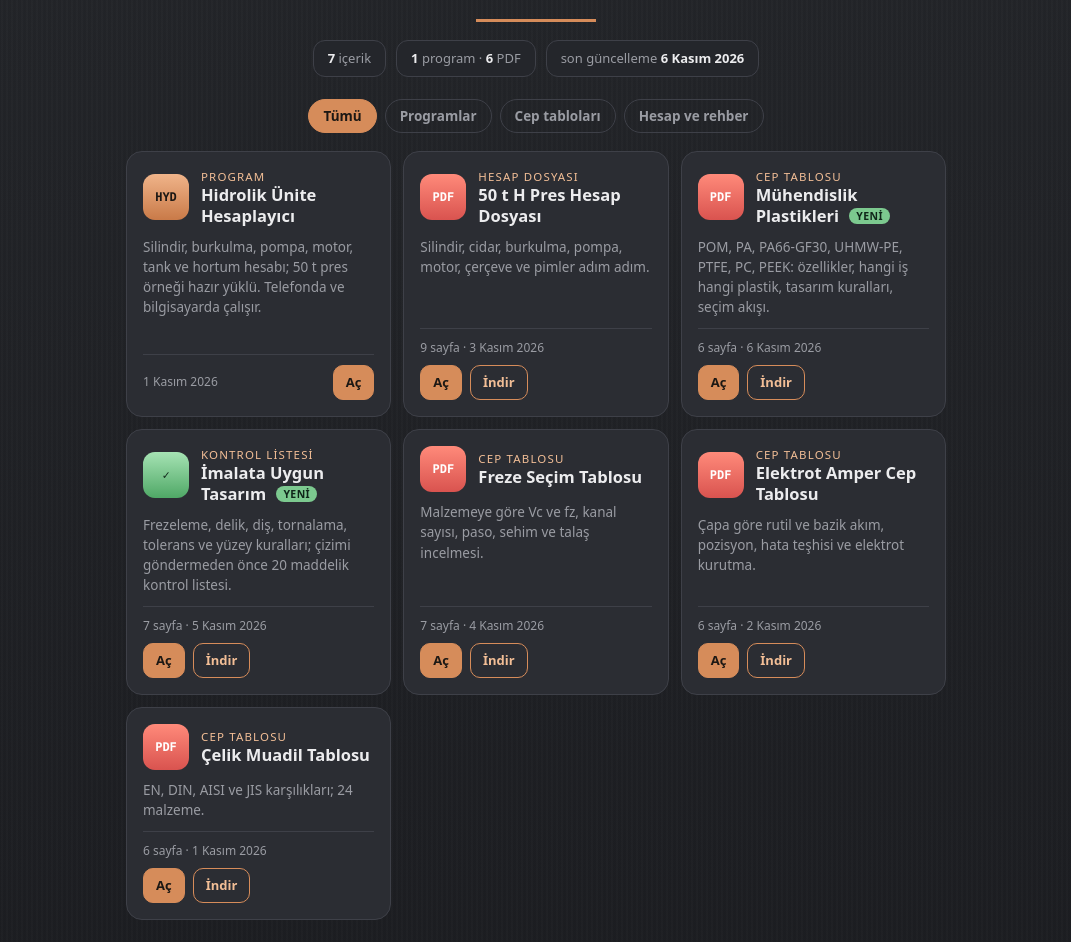
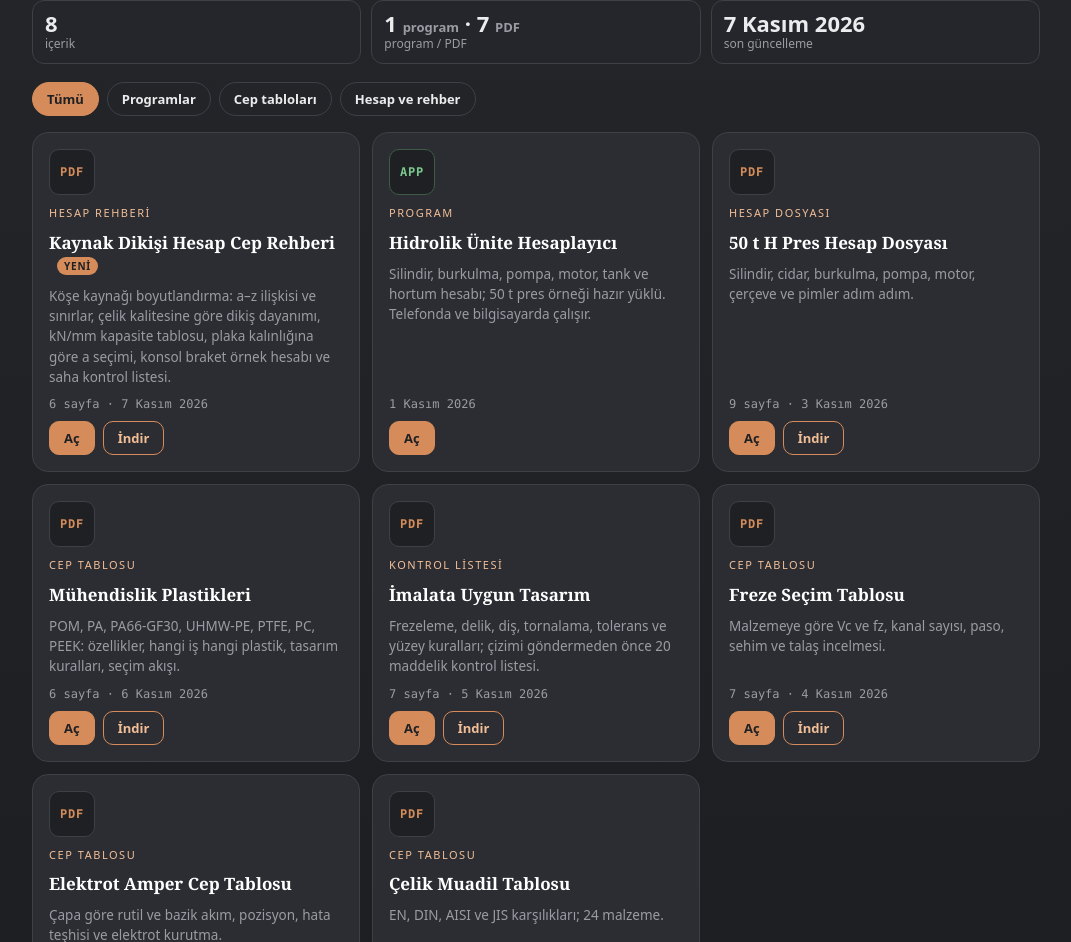
Before and after one commit to teknikmekanik/Abone, a plain HTML site: page index.html in a window 1280 px wide. Shown: the part 170-1112 px from the top of the page, without its empty margins (104-1175 px from the left). Drawn offline with Linux system fonts and the light colour scheme.

Commit message:
Add files via upload

```diff
--- a/index.html
+++ b/index.html
@@ -2,52 +2,65 @@
 <html lang="tr">
 <head>
 <meta charset="utf-8">
-<meta name="robots" content="noindex,nofollow">
-<meta name="viewport" content="width=device-width,initial-scale=1">
+<meta name="viewport" content="width=device-width, initial-scale=1">
+<meta name="robots" content="noindex, nofollow">
+<meta name="theme-color" content="#1e2327">
 <title>Teknik Mekanik · Abone Arşivi</title>
 <style>
-:root{--line:#3e4048;--txt:#ececee;--sub:#9a9ca3;--cop:#d68c5a;--cop2:#f2be96;--panel:#2b2d33;--panel2:#24262b;--red:#d9534f;--grn:#7cc98f}
+:root{
+  --cop:#d68c5a; --cop2:#f2be96; --txt:#ececee; --sub:#9a9ca3;
+  --panel:#2b2d33; --panel2:#24262b; --line:#3e4048; --red:#d9534f; --grn:#7cc98f;
+}
 *{box-sizing:border-box}
 html{background:#1e2024}
 body{margin:0;color:var(--txt);font:15px/1.5 system-ui,-apple-system,"Segoe UI",Roboto,Arial,sans-serif;
-background:repeating-linear-gradient(90deg,rgba(255,255,255,.012) 0 2px,rgba(0,0,0,.02) 2px 5px),linear-gradient(#24262a,#1a1b1f);min-height:100vh;padding:0 16px 48px}
-.wrap{max-width:820px;margin:0 auto}
-header{display:flex;align-items:center;justify-content:space-between;gap:12px;padding:18px 0;border-bottom:1px solid var(--line);flex-wrap:wrap}
-.logo{display:flex;align-items:center;gap:10px;font:700 15px ui-monospace,Menlo,Consolas,monospace;letter-spacing:.06em;color:var(--txt);text-decoration:none}
-.logo b{border:2px solid var(--txt);padding:2px 7px}
-.badge{background:linear-gradient(#f0b48a,#c97a48);color:#1c1814;font-weight:700;font-size:13px;padding:6px 14px;border-radius:20px;letter-spacing:.04em}
-h1{font:700 clamp(30px,6vw,44px)/1.15 Georgia,"Times New Roman",serif;text-align:center;margin:30px 0 6px;text-wrap:balance}
-.lead{text-align:center;color:var(--cop);font-weight:700;letter-spacing:.12em;font-size:13px;margin:0}
-.rule{width:120px;height:3px;background:var(--cop);margin:14px auto 18px}
-.stats{display:flex;justify-content:center;gap:10px;flex-wrap:wrap;margin-bottom:22px}
-.stat{background:var(--panel2);border:1px solid var(--line);border-radius:12px;padding:8px 14px;font-size:13px;color:var(--sub)}
-.stat b{color:var(--txt);font-variant-numeric:tabular-nums}
-.chips{display:flex;gap:8px;flex-wrap:wrap;justify-content:center;margin:0 0 18px}
-.chip{background:transparent;color:var(--sub);border:1px solid var(--line);border-radius:20px;padding:7px 14px;font:600 13.5px system-ui,sans-serif;cursor:pointer}
-.chip[aria-pressed="true"]{background:var(--cop);border-color:var(--cop);color:#1c1814}
+  background:linear-gradient(180deg,#24262a 0%,#1a1b1f 100%);min-height:100vh}
+.wrap{max-width:1040px;margin:0 auto;padding:18px 16px 40px}
+header{display:flex;align-items:center;justify-content:space-between;gap:12px;padding:6px 0 14px;border-bottom:1px solid var(--line)}
+.logo{display:flex;align-items:center;gap:10px;text-decoration:none;color:var(--txt);
+  font:13px ui-monospace,Menlo,Consolas,monospace;letter-spacing:.08em}
+.logo b{font-size:26px;font-weight:700;letter-spacing:0}
+.badge{background:var(--cop);color:#1e2024;font:700 11px/1 system-ui,sans-serif;letter-spacing:.06em;
+  padding:8px 12px;border-radius:999px;white-space:nowrap}
+h1{font:700 34px/1.15 Georgia,"Times New Roman",serif;margin:22px 0 4px}
+.lead{color:var(--cop);font-size:12px;letter-spacing:.18em;margin:0 0 18px}
+.stats{display:grid;grid-template-columns:repeat(3,1fr);gap:10px;margin:0 0 18px}
+.stat{background:var(--panel2);border:1px solid var(--line);border-radius:12px;padding:10px 12px;color:var(--sub);font-size:12px}
+.stat b{display:block;color:var(--txt);font-size:22px;font-variant-numeric:tabular-nums;line-height:1.1}
+.stat b small{font-size:13px;color:var(--sub);font-weight:600}
+.chips{display:flex;flex-wrap:wrap;gap:8px;margin:0 0 16px}
+.chip{background:transparent;border:1px solid var(--line);color:var(--txt);border-radius:999px;padding:7px 14px;
+  font:600 13px system-ui,sans-serif;cursor:pointer}
+.chip[aria-pressed="true"]{background:var(--cop);border-color:var(--cop);color:#1e2024}
 .grid{display:grid;grid-template-columns:repeat(auto-fill,minmax(250px,1fr));gap:12px}
-.card{display:flex;flex-direction:column;gap:10px;background:var(--panel);border:1px solid var(--line);border-radius:16px;padding:16px;min-width:0}
-.card:hover{border-color:var(--cop)}
-.top{display:flex;align-items:center;gap:12px}
-.ic{flex:0 0 46px;height:46px;border-radius:12px;display:grid;place-items:center;font:700 12px ui-monospace,Menlo,Consolas,monospace;color:#1c1814;background:linear-gradient(#f0b48a,#c97a48)}
-.ic.pdf{background:linear-gradient(#ff8a7a,var(--red));color:#fff}
-.ic.chk{background:linear-gradient(#a6e3b4,#4fa866);color:#10261a}
-.title{font-weight:700;font-size:16.5px;line-height:1.25}
-.kind{font-size:11.5px;letter-spacing:.1em;text-transform:uppercase;color:var(--cop2)}
-.desc{color:var(--sub);font-size:13.5px;flex:1}
-.meta{display:flex;justify-content:space-between;align-items:center;font-size:12px;color:var(--sub);border-top:1px solid var(--line);padding-top:10px;gap:8px;flex-wrap:wrap}
-.btns{display:flex;gap:8px}
-.btn{font-weight:700;font-size:13px;text-decoration:none;border-radius:10px;padding:7px 12px;border:1px solid var(--cop);color:var(--cop2)}
-.btn.main{background:var(--cop);color:#1c1814}
-.new{background:var(--grn);color:#10261a;font-size:10.5px;font-weight:800;border-radius:8px;padding:1px 7px;margin-left:6px;vertical-align:2px;letter-spacing:.04em}
-h2{font-size:13px;letter-spacing:.12em;color:var(--sub);text-transform:uppercase;margin:30px 0 10px}
-.log{list-style:none;padding:0;margin:0;border-left:2px solid var(--line)}
-.log li{padding:4px 0 4px 14px;font-size:13.5px;color:var(--sub);position:relative}
-.log li::before{content:"";position:absolute;left:-6px;top:11px;width:10px;height:10px;border-radius:50%;background:var(--cop)}
-.log b{color:var(--txt);font-variant-numeric:tabular-nums}
-.note{margin-top:26px;padding:12px 14px;border-radius:12px;border-left:5px solid var(--cop);background:rgba(214,140,90,.08);font-size:13.5px}
-.foot{color:var(--sub);font-size:12px;text-align:center;margin-top:20px;line-height:1.6}
-.foot a{color:var(--cop2)}
+.card{display:flex;flex-direction:column;gap:10px;background:var(--panel);border:1px solid var(--line);
+  border-radius:16px;padding:16px;transition:border-color .15s,transform .15s}
+.card:hover{border-color:var(--cop);transform:translateY(-2px)}
+.card[hidden]{display:none}
+.ic{width:46px;height:46px;border-radius:10px;display:grid;place-items:center;
+  font:700 12px ui-monospace,Menlo,Consolas,monospace;letter-spacing:.06em;background:#1e2024;border:1px solid var(--line);color:var(--cop2)}
+.ic.pdf{color:var(--cop)}
+.ic.app{color:var(--grn);border-color:#3f5a47}
+.kind{font-size:11px;letter-spacing:.14em;text-transform:uppercase;color:var(--cop2)}
+.title{font:700 17px/1.3 Georgia,"Times New Roman",serif;color:#fff}
+.new{display:inline-block;vertical-align:middle;margin-left:8px;background:var(--cop);color:#1e2024;
+  font:700 10px/1 system-ui,sans-serif;letter-spacing:.08em;padding:4px 7px;border-radius:999px}
+.desc{color:var(--sub);font-size:13.5px;margin:0}
+.meta{color:var(--sub);font:12px ui-monospace,Menlo,Consolas,monospace;margin-top:auto}
+.btns{display:flex;gap:8px;flex-wrap:wrap}
+.btn{display:inline-block;border:1px solid var(--cop);color:var(--cop2);text-decoration:none;border-radius:10px;
+  padding:7px 14px;font:700 13px system-ui,sans-serif}
+.btn.main{background:var(--cop);color:#1e2024}
+.btn:hover{filter:brightness(1.08)}
+h2{font:700 15px Georgia,"Times New Roman",serif;color:var(--cop2);margin:28px 0 10px;letter-spacing:.04em}
+.log{list-style:none;margin:0;padding:0 0 0 18px;border-left:2px solid var(--line)}
+.log li{position:relative;padding:4px 0 4px 12px;color:var(--sub);font-size:13.5px}
+.log li::before{content:"";position:absolute;left:-23px;top:12px;width:8px;height:8px;border-radius:50%;background:var(--cop)}
+.log b{color:var(--txt);font-variant-numeric:tabular-nums;margin-right:6px}
+.note{margin:24px 0 0;padding:12px 14px;border-left:4px solid var(--cop);background:rgba(214,140,90,.08);
+  border-radius:0 10px 10px 0;color:var(--sub);font-size:13px}
+.foot{margin-top:28px;text-align:center;color:var(--sub);font-size:12px;line-height:1.7}
+@media (max-width:520px){.stats{grid-template-columns:1fr 1fr}.stats .stat:last-child{grid-column:1/-1}h1{font-size:28px}}
 </style>
 </head>
 <body>
@@ -56,14 +69,16 @@ h2{font-size:13px;letter-spacing:.12em;color:var(--sub);text-transform:uppercase
     <a class="logo" href="https://www.instagram.com/teknik.mekaniktm/" target="_blank" rel="noopener"><b>TM</b> TEKNİK MEKANİK</a>
     <div class="badge">★ ABONELERE ÖZEL</div>
   </header>
+
   <h1>Abone Arşivi</h1>
   <p class="lead">PROGRAMLAR · TABLOLAR · REHBERLER</p>
-<div class="rule"></div>
+
   <div class="stats">
-  <div class="stat"><b id="n">7</b> içerik</div>
-  <div class="stat"><b>1</b> program · <b>6</b> PDF</div>
-  <div class="stat">son güncelleme <b>6 Kasım 2026</b></div>
+    <div class="stat"><b>8</b>içerik</div>
+    <div class="stat"><b>1 <small>program</small> · 7 <small>PDF</small></b>program / PDF</div>
+    <div class="stat"><b>7 Kasım 2026</b>son güncelleme</div>
   </div>
+
   <div class="chips" role="group" aria-label="Filtre">
     <button class="chip" data-f="hepsi" aria-pressed="true">Tümü</button>
     <button class="chip" data-f="program" aria-pressed="false">Programlar</button>
@@ -71,54 +86,108 @@ h2{font-size:13px;letter-spacing:.12em;color:var(--sub);text-transform:uppercase
     <button class="chip" data-f="rehber" aria-pressed="false">Hesap ve rehber</button>
   </div>
 
-<div class="grid" id="grid">
+  <section class="grid">
+
+    <article class="card" data-k="rehber">
+      <div class="ic pdf">PDF</div>
+      <div class="kind">Hesap rehberi</div>
+      <div class="title">Kaynak Dikişi Hesap Cep Rehberi<span class="new">YENİ</span></div>
+      <p class="desc">Köşe kaynağı boyutlandırma: a–z ilişkisi ve sınırlar, çelik kalitesine göre dikiş dayanımı, kN/mm kapasite tablosu, plaka kalınlığına göre a seçimi, konsol braket örnek hesabı ve saha kontrol listesi.</p>
+      <div class="meta">6 sayfa · 7 Kasım 2026</div>
+      <div class="btns">
+        <a class="btn main" href="kaynak-dikisi.pdf" target="_blank" rel="noopener">Aç</a>
+        <a class="btn" href="kaynak-dikisi.pdf" download>İndir</a>
+      </div>
+    </article>
 
     <article class="card" data-k="program">
-    <div class="top"><div class="ic">HYD</div><div><div class="kind">Program</div><div class="title">Hidrolik Ünite Hesaplayıcı</div></div></div>
-    <div class="desc">Silindir, burkulma, pompa, motor, tank ve hortum hesabı; 50 t pres örneği hazır yüklü. Telefonda ve bilgisayarda çalışır.</div>
-    <div class="meta"><span>1 Kasım 2026</span><div class="btns"><a class="btn main" href="hidrolik.html">Aç</a></div></div>
+      <div class="ic app">APP</div>
+      <div class="kind">Program</div>
+      <div class="title">Hidrolik Ünite Hesaplayıcı</div>
+      <p class="desc">Silindir, burkulma, pompa, motor, tank ve hortum hesabı; 50 t pres örneği hazır yüklü. Telefonda ve bilgisayarda çalışır.</p>
+      <div class="meta">1 Kasım 2026</div>
+      <div class="btns">
+        <a class="btn main" href="hidrolik.html">Aç</a>
+      </div>
     </article>
 
     <article class="card" data-k="rehber">
-    <div class="top"><div class="ic pdf">PDF</div><div><div class="kind">Hesap dosyası</div><div class="title">50 t H Pres Hesap Dosyası</div></div></div>
-    <div class="desc">Silindir, cidar, burkulma, pompa, motor, çerçeve ve pimler adım adım.</div>
-    <div class="meta"><span>9 sayfa · 3 Kasım 2026</span><div class="btns"><a class="btn main" href="h-pres-50t.pdf">Aç</a><a class="btn" href="h-pres-50t.pdf" download>İndir</a></div></div>
+      <div class="ic pdf">PDF</div>
+      <div class="kind">Hesap dosyası</div>
+      <div class="title">50 t H Pres Hesap Dosyası</div>
+      <p class="desc">Silindir, cidar, burkulma, pompa, motor, çerçeve ve pimler adım adım.</p>
+      <div class="meta">9 sayfa · 3 Kasım 2026</div>
+      <div class="btns">
+        <a class="btn main" href="h-pres-50t.pdf" target="_blank" rel="noopener">Aç</a>
+        <a class="btn" href="h-pres-50t.pdf" download>İndir</a>
+      </div>
     </article>
 
     <article class="card" data-k="tablo">
-    <div class="top"><div class="ic pdf">PDF</div><div><div class="kind">Cep tablosu</div><div class="title">Mühendislik Plastikleri <span class="new">YENİ</span></div></div></div>
-    <div class="desc">POM, PA, PA66-GF30, UHMW-PE, PTFE, PC, PEEK: özellikler, hangi iş hangi plastik, tasarım kuralları, seçim akışı.</div>
-    <div class="meta"><span>6 sayfa · 6 Kasım 2026</span><div class="btns"><a class="btn main" href="muhendislik-plastikleri.pdf">Aç</a><a class="btn" href="muhendislik-plastikleri.pdf" download>İndir</a></div></div>
+      <div class="ic pdf">PDF</div>
+      <div class="kind">Cep tablosu</div>
+      <div class="title">Mühendislik Plastikleri</div>
+      <p class="desc">POM, PA, PA66-GF30, UHMW-PE, PTFE, PC, PEEK: özellikler, hangi iş hangi plastik, tasarım kuralları, seçim akışı.</p>
+      <div class="meta">6 sayfa · 6 Kasım 2026</div>
+      <div class="btns">
+        <a class="btn main" href="muhendislik-plastikleri.pdf" target="_blank" rel="noopener">Aç</a>
+        <a class="btn" href="muhendislik-plastikleri.pdf" download>İndir</a>
+      </div>
     </article>
 
     <article class="card" data-k="rehber">
-    <div class="top"><div class="ic chk">✓</div><div><div class="kind">Kontrol listesi</div><div class="title">İmalata Uygun Tasarım <span class="new">YENİ</span></div></div></div>
-    <div class="desc">Frezeleme, delik, diş, tornalama, tolerans ve yüzey kuralları; çizimi göndermeden önce 20 maddelik kontrol listesi.</div>
-    <div class="meta"><span>7 sayfa · 5 Kasım 2026</span><div class="btns"><a class="btn main" href="imalata-uygun-tasarim.pdf">Aç</a><a class="btn" href="imalata-uygun-tasarim.pdf" download>İndir</a></div></div>
+      <div class="ic pdf">PDF</div>
+      <div class="kind">Kontrol listesi</div>
+      <div class="title">İmalata Uygun Tasarım</div>
+      <p class="desc">Frezeleme, delik, diş, tornalama, tolerans ve yüzey kuralları; çizimi göndermeden önce 20 maddelik kontrol listesi.</p>
+      <div class="meta">7 sayfa · 5 Kasım 2026</div>
+      <div class="btns">
+        <a class="btn main" href="imalata-uygun-tasarim.pdf" target="_blank" rel="noopener">Aç</a>
+        <a class="btn" href="imalata-uygun-tasarim.pdf" download>İndir</a>
+      </div>
     </article>
 
     <article class="card" data-k="tablo">
-    <div class="top"><div class="ic pdf">PDF</div><div><div class="kind">Cep tablosu</div><div class="title">Freze Seçim Tablosu</div></div></div>
-    <div class="desc">Malzemeye göre Vc ve fz, kanal sayısı, paso, sehim ve talaş incelmesi.</div>
-    <div class="meta"><span>7 sayfa · 4 Kasım 2026</span><div class="btns"><a class="btn main" href="freze-secim.pdf">Aç</a><a class="btn" href="freze-secim.pdf" download>İndir</a></div></div>
+      <div class="ic pdf">PDF</div>
+      <div class="kind">Cep tablosu</div>
+      <div class="title">Freze Seçim Tablosu</div>
+      <p class="desc">Malzemeye göre Vc ve fz, kanal sayısı, paso, sehim ve talaş incelmesi.</p>
+      <div class="meta">7 sayfa · 4 Kasım 2026</div>
+      <div class="btns">
+        <a class="btn main" href="freze-secim.pdf" target="_blank" rel="noopener">Aç</a>
+        <a class="btn" href="freze-secim.pdf" download>İndir</a>
+      </div>
     </article>
 
     <article class="card" data-k="tablo">
-    <div class="top"><div class="ic pdf">PDF</div><div><div class="kind">Cep tablosu</div><div class="title">Elektrot Amper Cep Tablosu</div></div></div>
-    <div class="desc">Çapa göre rutil ve bazik akım, pozisyon, hata teşhisi ve elektrot kurutma.</div>
-    <div class="meta"><span>6 sayfa · 2 Kasım 2026</span><div class="btns"><a class="btn main" href="elektrot-amper.pdf">Aç</a><a class="btn" href="elektrot-amper.pdf" download>İndir</a></div></div>
+      <div class="ic pdf">PDF</div>
+      <div class="kind">Cep tablosu</div>
+      <div class="title">Elektrot Amper Cep Tablosu</div>
+      <p class="desc">Çapa göre rutil ve bazik akım, pozisyon, hata teşhisi ve elektrot kurutma.</p>
+      <div class="meta">6 sayfa · 2 Kasım 2026</div>
+      <div class="btns">
+        <a class="btn main" href="elektrot-amper.pdf" target="_blank" rel="noopener">Aç</a>
+        <a class="btn" href="elektrot-amper.pdf" download>İndir</a>
+      </div>
     </article>
 
     <article class="card" data-k="tablo">
-    <div class="top"><div class="ic pdf">PDF</div><div><div class="kind">Cep tablosu</div><div class="title">Çelik Muadil Tablosu</div></div></div>
-    <div class="desc">EN, DIN, AISI ve JIS karşılıkları; 24 malzeme.</div>
-    <div class="meta"><span>6 sayfa · 1 Kasım 2026</span><div class="btns"><a class="btn main" href="celik-muadil.pdf">Aç</a><a class="btn" href="celik-muadil.pdf" download>İndir</a></div></div>
+      <div class="ic pdf">PDF</div>
+      <div class="kind">Cep tablosu</div>
+      <div class="title">Çelik Muadil Tablosu</div>
+      <p class="desc">EN, DIN, AISI ve JIS karşılıkları; 24 malzeme.</p>
+      <div class="meta">6 sayfa · 1 Kasım 2026</div>
+      <div class="btns">
+        <a class="btn main" href="celik-muadil.pdf" target="_blank" rel="noopener">Aç</a>
+        <a class="btn" href="celik-muadil.pdf" download>İndir</a>
+      </div>
     </article>
 
-</div>
+  </section>
 
   <h2>Güncellemeler</h2>
   <ul class="log">
+    <li><b>7 Kasım</b> · Kaynak Dikişi Hesap Cep Rehberi</li>
     <li><b>6 Kasım</b> · Mühendislik Plastikleri ve İmalata Uygun Tasarım PDF olarak eklendi, arşiv yenilendi</li>
     <li><b>4 Kasım</b> · Freze Seçim Tablosu</li>
     <li><b>3 Kasım</b> · 50 t H Pres Hesap Dosyası</li>
@@ -127,19 +196,21 @@ h2{font-size:13px;letter-spacing:.12em;color:var(--sub);text-transform:uppercase
   </ul>
 
   <div class="note">Programlar ve tablolar ön hesap ve başvuru amaçlıdır. Nihai hesap, malzeme ve parametre seçimi için tedarikçinize veya yetkin bir uzmana danışın.</div>
-<p class="foot">Yeni içerikler eklendikçe bu sayfada görünür.<br>© <a href="https://www.instagram.com/teknik.mekaniktm/" target="_blank" rel="noopener">Teknik Mekanik · @teknik.mekaniktm</a> · abonelerine özeldir, lütfen abone olmayanlarla paylaşmayın.</p>
+
+  <div class="foot">Yeni içerikler eklendikçe bu sayfada görünür.<br>© Teknik Mekanik · @teknik.mekaniktm · abonelerine özeldir, lütfen abone olmayanlarla paylaşmayın.</div>
 </div>
+
 <script>
 (function(){
   var chips=document.querySelectorAll('.chip'),cards=document.querySelectorAll('.card');
-  function set(f){
-    chips.forEach(function(c){c.setAttribute('aria-pressed',c.dataset.f===f?'true':'false')});
-    cards.forEach(function(c){c.hidden=!(f==='hepsi'||c.dataset.k===f)});
-    try{localStorage.setItem('tm_filtre',f)}catch(e){}
+  function apply(f){
+    chips.forEach(function(c){c.setAttribute('aria-pressed',c.dataset.f===f?'true':'false');});
+    cards.forEach(function(card){card.hidden=!(f==='hepsi'||card.dataset.k===f);});
+    try{localStorage.setItem('tm_filtre',f);}catch(e){}
   }
-  chips.forEach(function(c){c.addEventListener('click',function(){set(c.dataset.f)})});
-  var s='hepsi';try{s=localStorage.getItem('tm_filtre')||'hepsi'}catch(e){}
-  set(s);
+  chips.forEach(function(c){c.addEventListener('click',function(){apply(c.dataset.f);});});
+  var saved='hepsi';try{saved=localStorage.getItem('tm_filtre')||'hepsi';}catch(e){}
+  apply(saved);
 })();
 </script>
 </body>
```
Also changed, not shown: 1 other file. Lines whose indentation alone changed are shown as unchanged.
